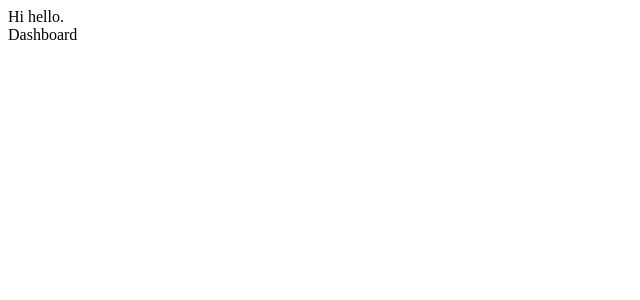
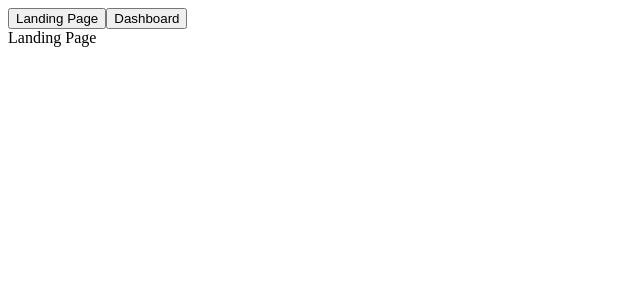
Before and after one commit to illum1nadi/routing_propdrilling_contextapi, a React (Vite) app in the folder routing/: page / in a window 1280 px wide. Shown: the top 300 px of the page, without its empty margins (0-640 px from the left). Built offline with nearby package versions, Linux system fonts and the light colour scheme.

Commit message:
This is not client side routing as pages are being fetched each time.

```diff
--- a/routing/src/App.jsx
+++ b/routing/src/App.jsx
@@ -5,11 +5,11 @@ import { Landing } from './components/Landing';
 function App() {
   const router = [
     {
-      route: "/",
+      route: "/Dashboard",
       component: Dashboard
     },
     {
-      route: "/dashboard",
+      route: "/",
       component: Landing
     }
   ];
@@ -17,7 +17,12 @@ function App() {
   return (
     <>
       <div>
-        Hi hello.
+        <button onClick={() => {
+          window.location.href = "/"
+        }}>Landing Page</button>
+        <button onClick={() => {
+          window.location.href = "/Dashboard"
+        }}>Dashboard</button>
       </div>
       <BrowserRouter>
         <Routes>
```
